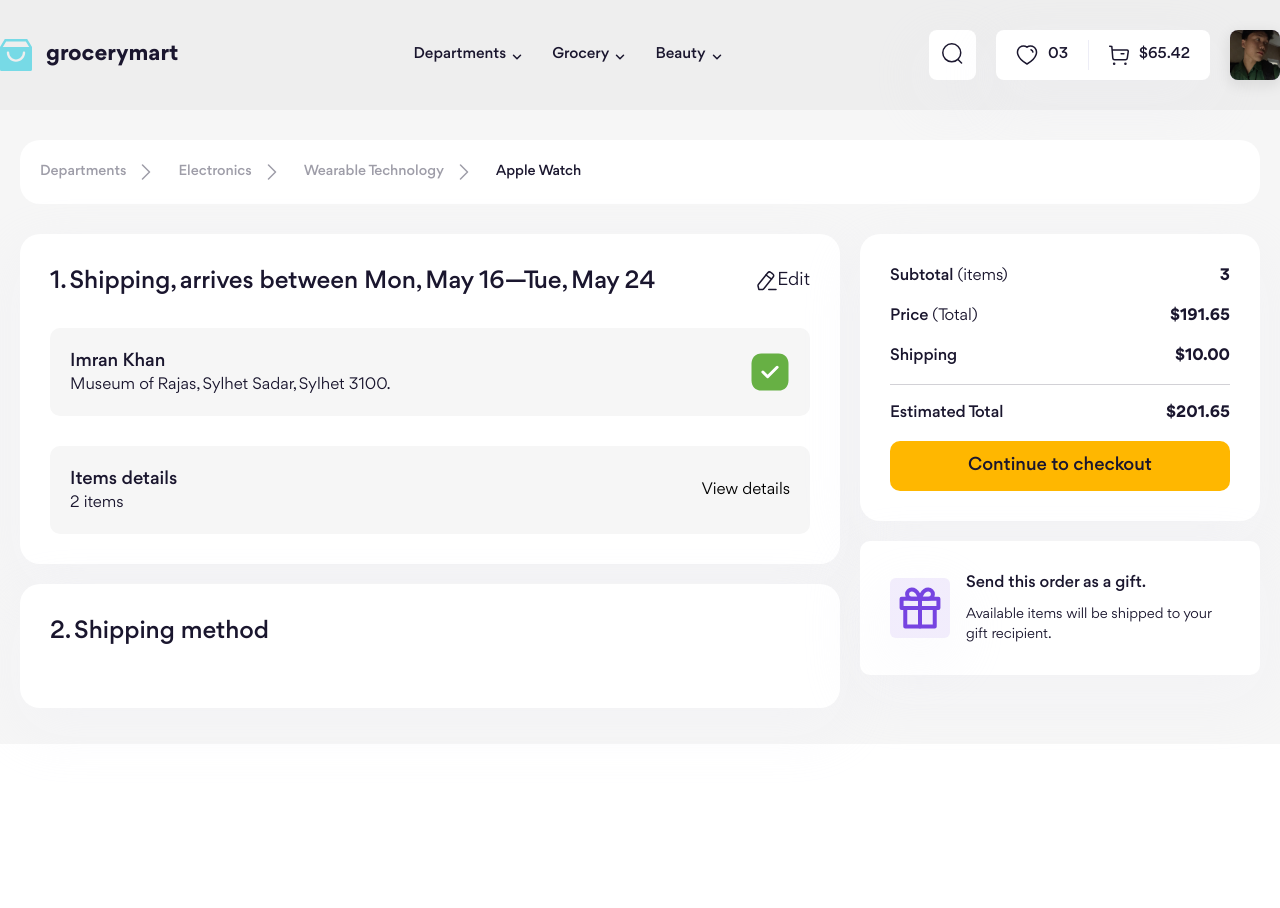
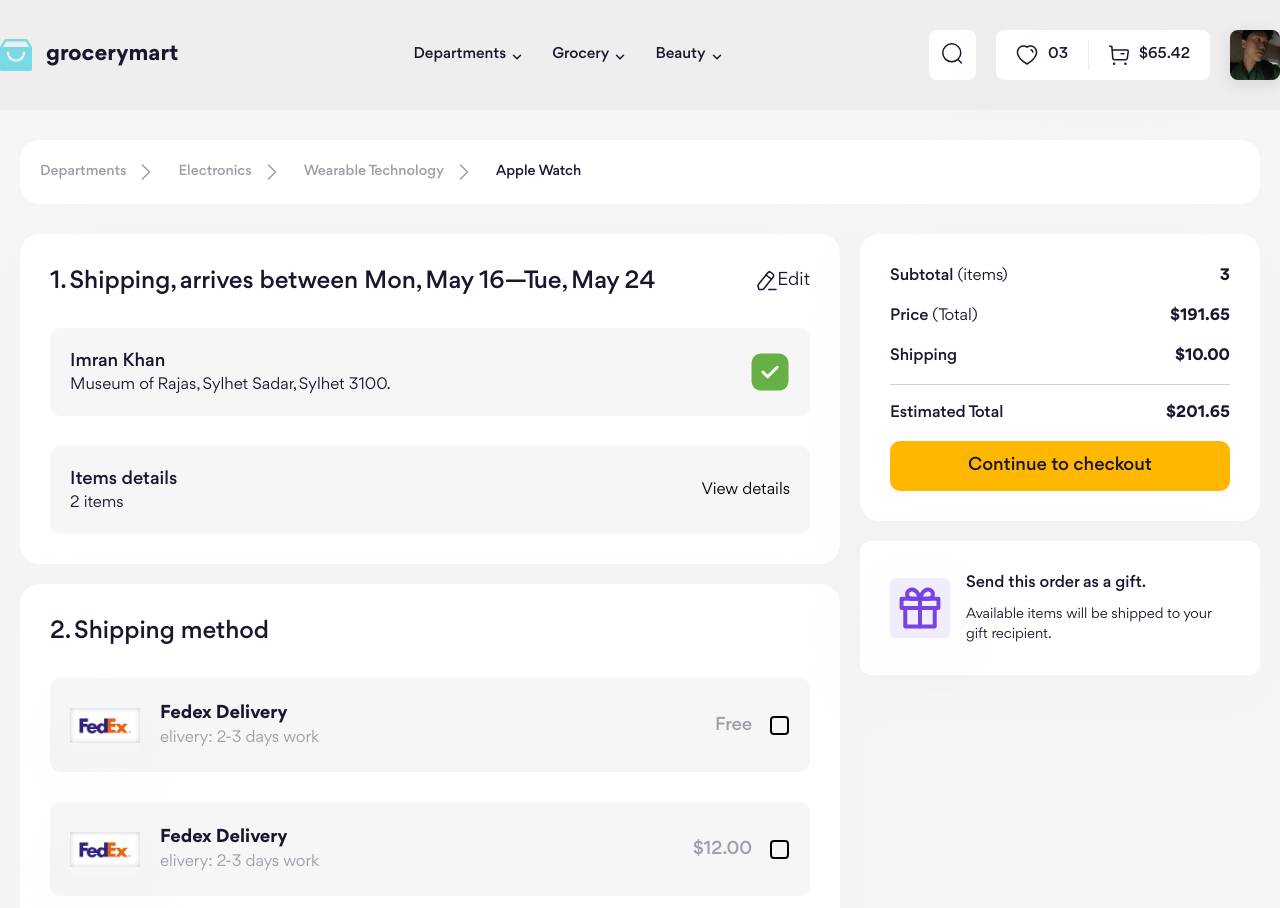
Before and after one commit to longtq2501/GroceryEcommerce, a React (Vite) app in the folder front-end/: page /payment in a window 1280 px wide. Shown: the top 908 px of the page. Before the commit the page ends 800 px from the top, so only its background shows below. Built offline with nearby package versions, Linux system fonts and the light colour scheme.

Commit message:
TagPayMethodContainer #1

```diff
--- a/front-end/src/components/Payment/TagContainer.jsx
+++ b/front-end/src/components/Payment/TagAddressContainer.jsx
@@ -20,7 +20,7 @@ const Desc = styled.p`
   font-weight: 400;
 `;
 
-const TagContainer = (props) => {
+const TagAddressContainer = (props) => {
   return (
     <Container className="bg-[#FAFAFD] lg:bg-[#f6f6f6] p-[16px] lg:p-[20px]">
       <div>
@@ -45,4 +45,4 @@ const TagContainer = (props) => {
   );
 };
 
-export default TagContainer;
+export default TagAddressContainer;
--- /dev/null
+++ b/front-end/src/components/Payment/TagPayMethodContainer.jsx
@@ -0,0 +1,111 @@
+import { React, useState } from "react";
+import { Link } from "react-router-dom";
+import styled from "styled-components";
+import TickedIcon from "../../assets/shipping/ticked-icon.svg";
+import Brand1 from "../../assets/payment/brand-1.jpg";
+
+const Container = styled.article`
+  display: flex;
+  align-items: center;
+  justify-content: space-between;
+  border-radius: 1rem;
+`;
+
+const Title = styled.h3`
+  color: #1a162e;
+`;
+
+const Desc = styled.p`
+  color: #9e9da8;
+  font-weight: 400;
+`;
+
+const BrandContainer = styled.img`
+  border-radius: 1rem;
+  box-shadow: 0px 20px 60px 10px rgba(237, 237, 246, 0.2);
+`;
+
+const PriceText = styled.span`
+  font-size: 1.8rem;
+  line-height: 2.6rem;
+  font-weight: 500; /* 144.444% */
+  color: #9e9da8;
+  &.active {
+    color: #1a162e;
+  }
+`;
+
+const TagPayMethodContainer = (props) => {
+  const [isChecked, setIsChecked] = useState(-1);
+
+  const ListPaymentMethod = [
+    {
+      brandImage: Brand1,
+      title: "Fedex Delivery",
+      desc: "elivery: 2-3 days work",
+      price: "Free",
+    },
+    {
+      brandImage: Brand1,
+      title: "Fedex Delivery",
+      desc: "elivery: 2-3 days work",
+      price: "$12.00",
+    },
+  ];
+
+  const handleCheckboxChange = (index) => {
+    setIsChecked(isChecked === index ? -1 : index);
+  };
+
+  return Object.values(ListPaymentMethod).map((item, index) => (
+    <Container
+      key={index}
+      className="bg-[#FAFAFD] lg:bg-[#f6f6f6] p-[16px] lg:p-[20px]"
+      onClick={() => handleCheckboxChange(index)}
+    >
+      <div>
+        <div className="flex flex-row gap-[16px] lg:gap-[20px]">
+          <BrandContainer
+            src={item.brandImage}
+            alt={`${item.title}`}
+            className="object-contain w-[70px] h-[54px]"
+          />
+          <div className="flex flex-col justify-center">
+            <Title className="text-[15px] leading-[22px] md:text-[18px] md:leading-[26px] font-[500] lg:font-[700]">
+              {item.title}
+            </Title>
+            <Desc className="text-[14px] leading-[20px] md:text-[16px] md:leading-[24px]">
+              {item.desc}
+            </Desc>
+          </div>
+        </div>
+      </div>
+      <div>
+        <div className="flex flex-row gap-[14px] items-center">
+          <PriceText className={`${isChecked === index ? "active" : ""}`}>
+            {item.price}
+          </PriceText>
+          <div className="w-[24px] h-[24px] p-[2.75px] flex items-center justify-center relative">
+            <div
+              onClick={handleCheckboxChange}
+              className={`w-[19px] h-[19px] border-[2px] border-[#000] rounded-[4px] absolute top-[3px] right-[1px] ${
+                isChecked === index ? "hidden" : "block"
+              }`}
+            />
+            <img
+              src={TickedIcon}
+              alt="ticked-icon"
+              className={`absolute top-[3px] right-[1px] ${
+                isChecked === index ? "block" : "hidden"
+              }`}
+              onClick={handleCheckboxChange}
+            />
+          </div>
+        </div>
+        {props.detailed && <Link to="/check-out">View details</Link>}
+      </div>
+    </Container>
+  ));
+};
+
+export default TagPayMethodContainer;
--- a/front-end/src/pages/Payment/Payment.jsx
+++ b/front-end/src/pages/Payment/Payment.jsx
@@ -5,8 +5,11 @@ import NavBar from "../../components/NavBar/NavBar";
 import TotalPrice from "../../components/CheckOut/TotalPrice";
 import GiftTag from "../../components/CheckOut/GiftTag";
 import InformationContainer from "../../components/Payment/InformationContainer";
-import TagContainer from "../../components/Payment/TagContainer";
+import TagAddressContainer from "../../components/Payment/TagAddressContainer";
+import TagPayMethodContainer from "../../components/Payment/TagPayMethodContainer";
 import PaymentBody from "../../components/Payment/PaymentBody";
+
+import Brand1 from "../../assets/payment/brand-1.jpg";
 
 const Payment = () => {
   return (
@@ -20,14 +23,20 @@ const Payment = () => {
               title="1. Shipping, arrives between Mon, May 16—Tue, May 24"
               buttonEditor
             >
-              <TagContainer
+              <TagAddressContainer
                 title="Imran Khan"
                 desc="Museum of Rajas, Sylhet Sadar, Sylhet 3100."
                 ticked
               />
-              <TagContainer title="Items details" desc="2 items" detailed />
+              <TagAddressContainer
+                title="Items details"
+                desc="2 items"
+                detailed
+              />
             </InformationContainer>
-            <InformationContainer title="2. Shipping method"></InformationContainer>
+            <InformationContainer title="2. Shipping method">
+              <TagPayMethodContainer />
+            </InformationContainer>
           </div>
           <div className="flex flex-col gap-[20px]">
             <TotalPrice />
```
Also changed, not shown: front-end/src/assets/payment/brand-1.jpg (added).
